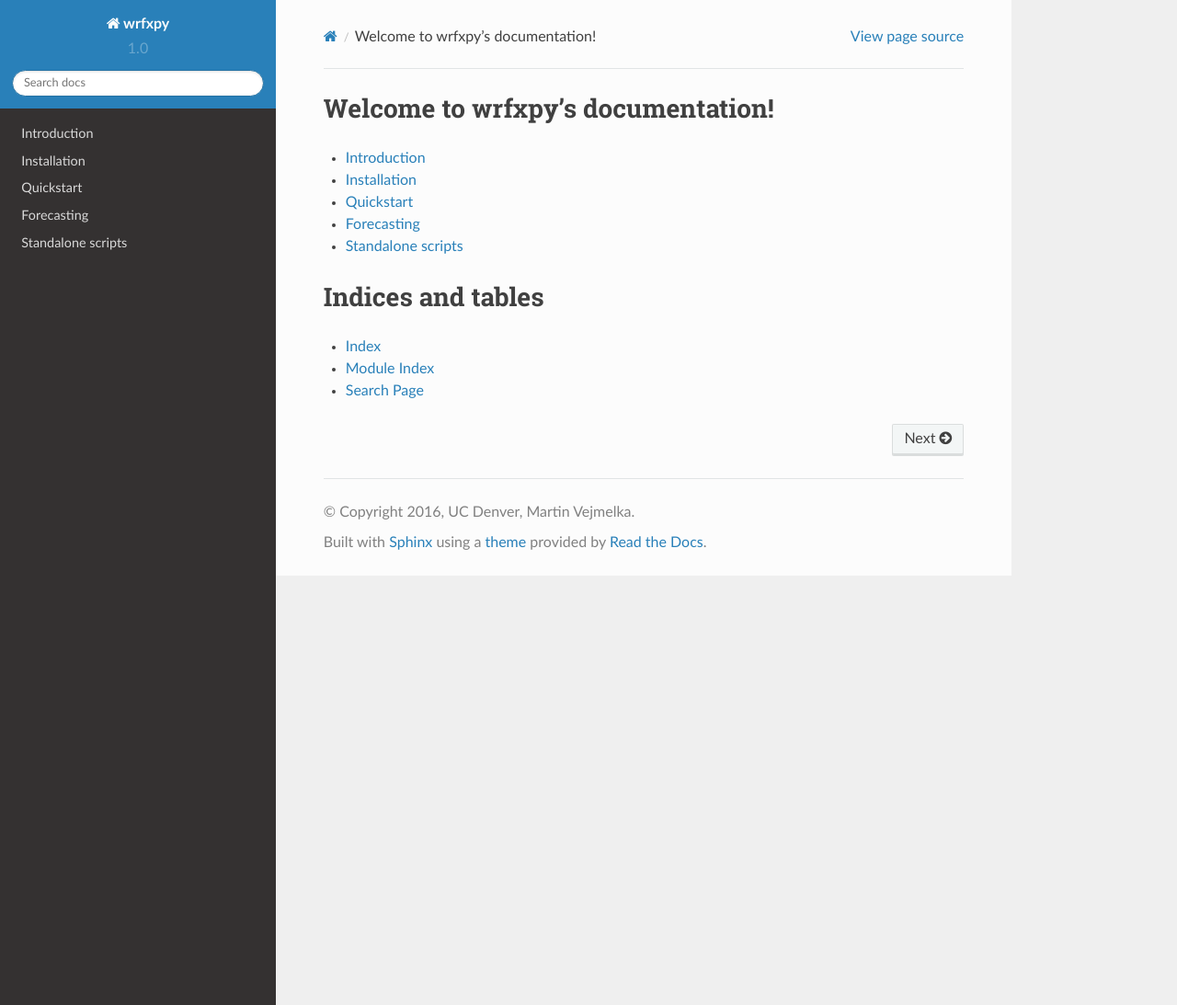
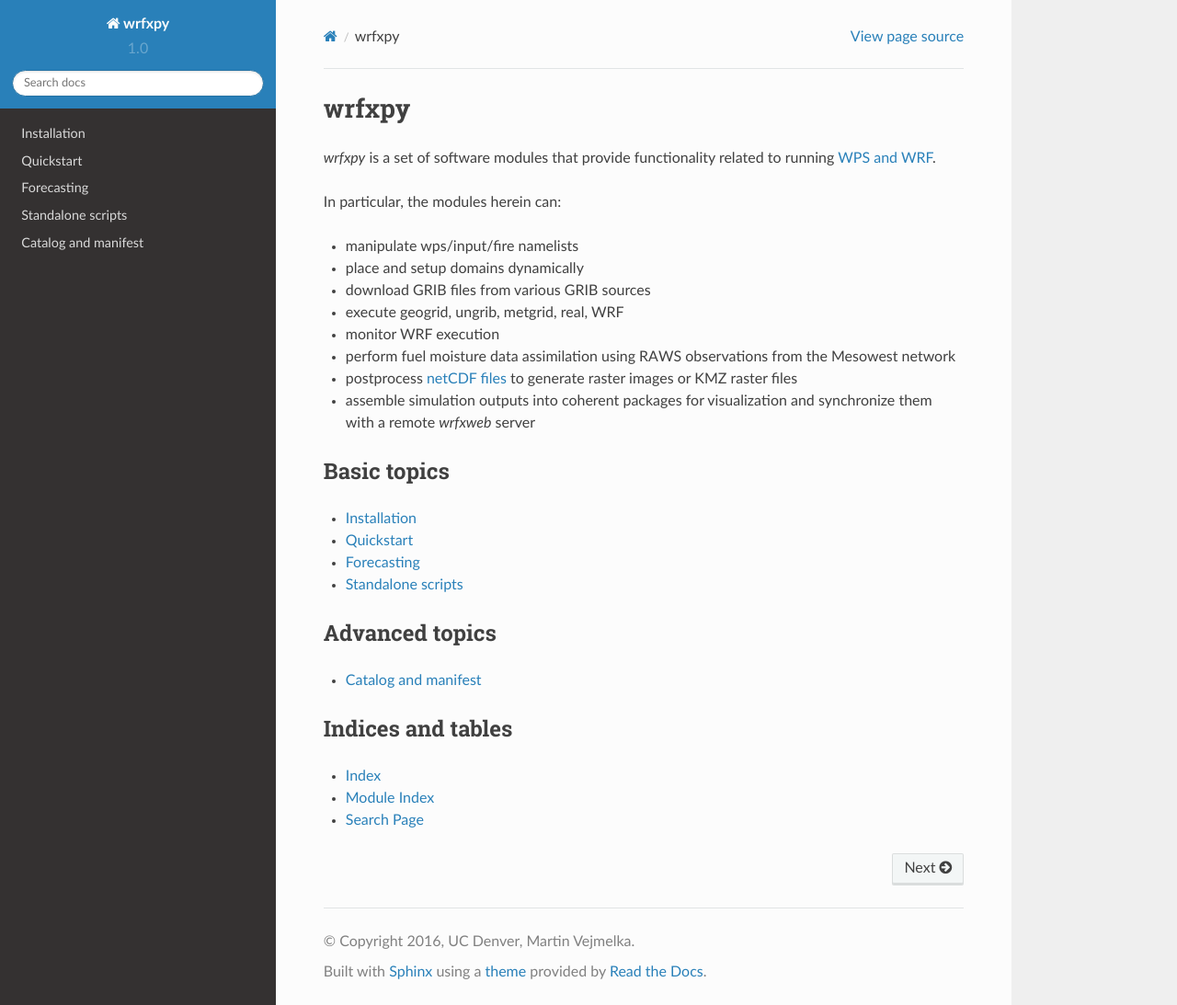
Before and after one commit to openwfm/wrfxpy, a Sphinx documentation site: the page built from docs/source/index.rst, in a window 1280 px wide and 1093 px high. Shown: the whole window at 92% size. Built offline with Sphinx 7.4.7 and the Read the Docs theme 2.0.0, drawn with Linux system fonts in a browser that asks for light colours.

Commit message:
merged index and introduction, added documentation on the catalog/manifest file formats

```diff
--- a/docs/source/index.rst
+++ b/docs/source/index.rst
@@ -3,21 +3,46 @@
    You can adapt this file completely to your liking, but it should at least
    contain the root `toctree` directive.
 
-Welcome to wrfxpy's documentation!
-==================================
+wrfxpy
+======
+
+*wrfxpy* is a set of software modules that provide functionality
+related to running `WPS and WRF <http://www.openwfm.org/>`_.
+
+In particular, the modules herein can:
+
+* manipulate wps/input/fire namelists
+* place and setup domains dynamically
+* download GRIB files from various GRIB sources
+* execute geogrid, ungrib, metgrid, real, WRF
+* monitor WRF execution
+* perform fuel moisture data assimilation using RAWS observations from the Mesowest network
+* postprocess `netCDF files <http://www.unidata.ucar.edu/software/netcdf/>`_ to generate raster images or KMZ raster files
+* assemble simulation outputs into coherent packages for visualization and synchronize them with a remote *wrfxweb* server
+
+
+Basic topics
+------------
 
 .. toctree::
    :maxdepth: 1
 
-   introduction
    installation
    quickstart
    forecasting
    standalones
 
+Advanced topics
+---------------
+
+.. toctree::
+   :maxdepth: 1
+
+   catalog
+
 
 Indices and tables
-==================
+------------------
 
 * :ref:`genindex`
 * :ref:`modindex`
--- a/docs/source/standalones.rst
+++ b/docs/source/standalones.rst
@@ -120,6 +120,6 @@ and uploads the entire local directory with simulation results to the remote hos
 
 Examples::
 
-  ./ssh_shuttle.sh wksp/mu-simulation/products test_fire_april test_fire_april
+  ./ssh_shuttle.sh wksp/my-simulation/products test_fire_april test_fire_april
 
-The script scans all the files in ``wksp/mu-simulation/products`` and uses SFTP to put them onto the remote hots.  The remote directory must be either an absolute path or (recommended) should be relative to the remote host root setup in ``conf.json``.  The identifier will be used as the description and also as the key under which the simulation is stored in ``catalog.json`` on the remote host.
+The script scans all the files in ``wksp/my-simulation/products`` and uses SFTP to put them onto the remote host.  The remote directory must be either an absolute path or (recommended) should be relative to the remote host root setup in ``conf.json``.  The identifier will be used as the description and also as the key under which the simulation is stored in ``catalog.json`` on the remote host.
```
Also changed, not shown: docs/source/catalog.rst (added, +80 -0 lines), docs/source/introduction.rst (deleted, +0 -15 lines).
